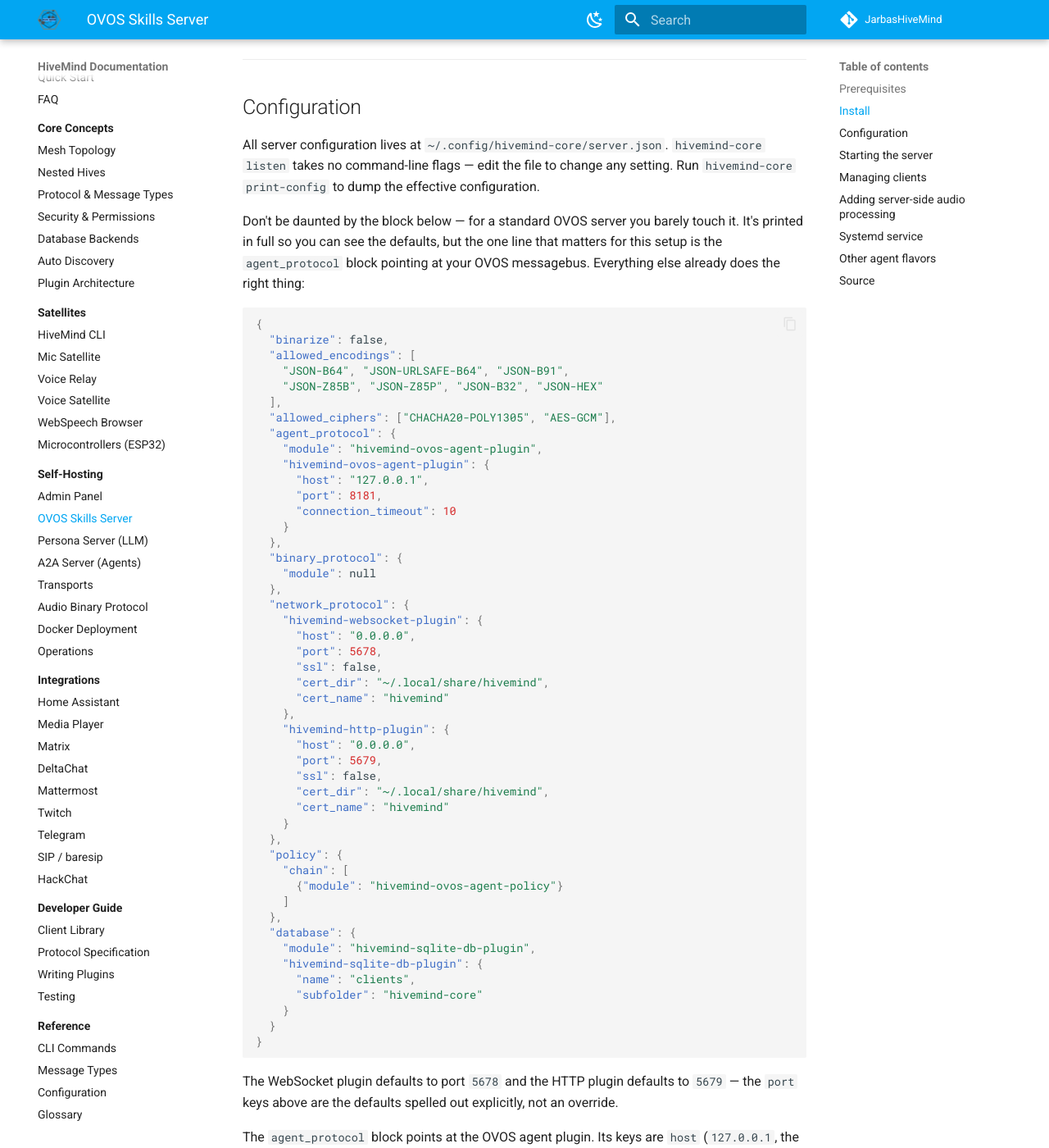
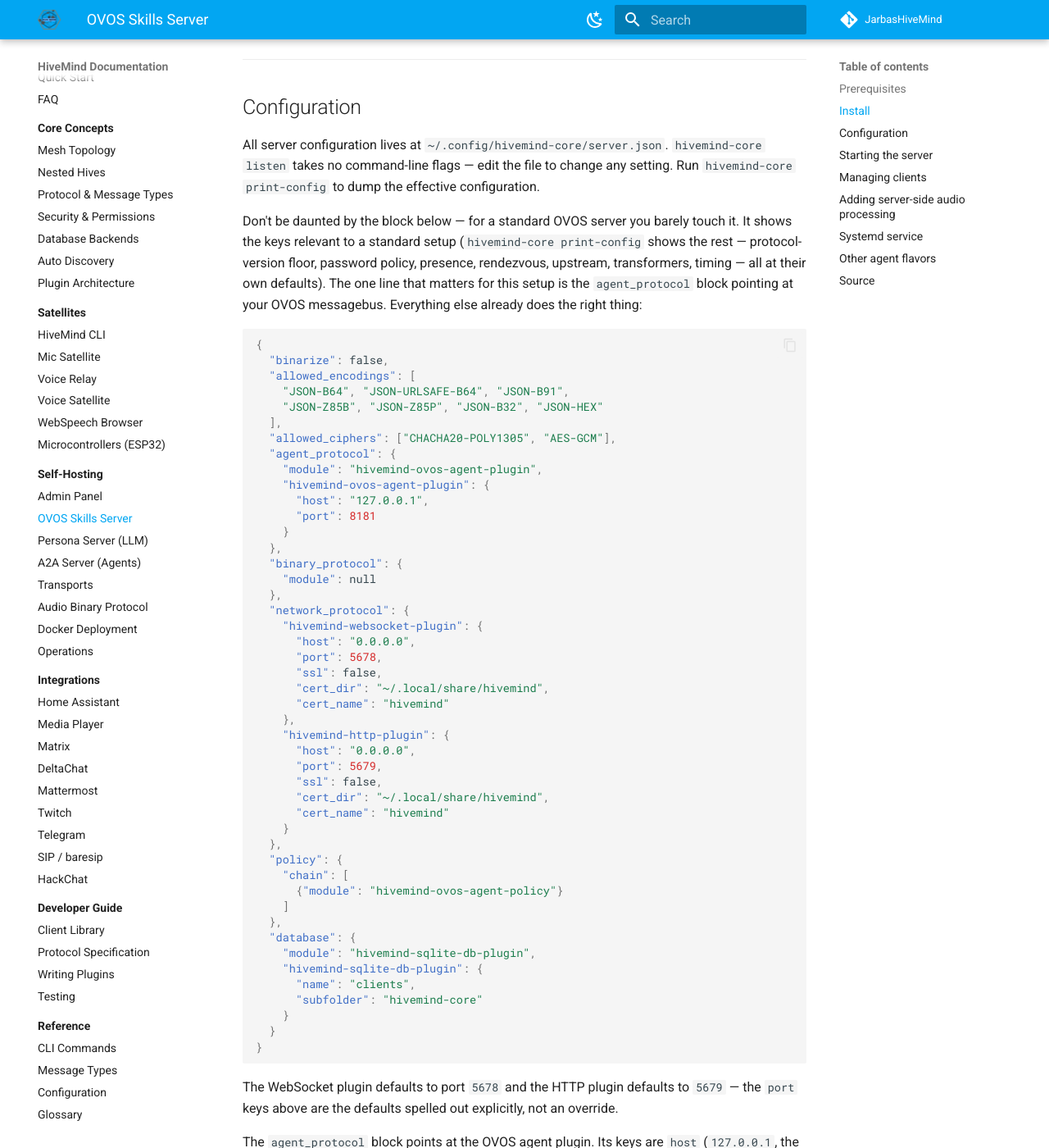
Before and after one commit to JarbasHiveMind/HiveMind-community-docs, an MkDocs documentation site: the page built from docs/server/ovos-server.md, in a window 1280 px wide and 1400 px high, scrolled down 841 px. Shown: the whole window at 82% size. Built offline with MkDocs 1.6.1 and Material for MkDocs 9.7.7, drawn with Linux system fonts in a browser that asks for light colours; some of the changed text lies outside the part shown.

Commit message:
fix: overclaimed default-config completeness, fabricated key, overgeneralized crypto claim
ovos-server.md's config block was labeled "printed in full"/"the
defaults" but omits ~11 real top-level keys (min_protocol_version,
min_password_bits, presence, rendezvous, upstream, transformers,
ping_flood_interval, last_seen_update_interval, etc.) and included
connection_timeout as if it were a hivemind-core default, when it's
actually an optional plugin-side fallback never written by
hivemind-core's own _DEFAULT dict.

index.md claimed every session is Noise-encrypted unconditionally;
hivemind-core's default min_protocol_version floor is 2, so a v2
client gets the legacy password handshake, not Noise — contradicting
the manual's own security.md and protocol-spec.md pages.

Co-Authored-By: Claude Fable 5 <noreply@anthropic.com>

````diff
--- a/docs/server/ovos-server.md
+++ b/docs/server/ovos-server.md
@@ -38,10 +38,12 @@ pip install hivemind-core
 
 All server configuration lives at `~/.config/hivemind-core/server.json`. `hivemind-core listen` takes no command-line flags — edit the file to change any setting. Run `hivemind-core print-config` to dump the effective configuration.
 
-Don't be daunted by the block below — for a standard OVOS server you barely touch it. It's
-printed in full so you can see the defaults, but the one line that matters for this setup
-is the `agent_protocol` block pointing at your OVOS messagebus. Everything else already
-does the right thing:
+Don't be daunted by the block below — for a standard OVOS server you barely touch it. It
+shows the keys relevant to a standard setup (`hivemind-core print-config` shows the rest —
+protocol-version floor, password policy, presence, rendezvous, upstream, transformers,
+timing — all at their own defaults). The one line that matters for this setup is the
+`agent_protocol` block pointing at your OVOS messagebus. Everything else already does the
+right thing:
 
 ```json
 {
@@ -55,8 +57,7 @@ does the right thing:
     "module": "hivemind-ovos-agent-plugin",
     "hivemind-ovos-agent-plugin": {
       "host": "127.0.0.1",
-      "port": 8181,
-      "connection_timeout": 10
+      "port": 8181
     }
   },
   "binary_protocol": {
@@ -97,9 +98,11 @@ The WebSocket plugin defaults to port `5678` and the HTTP plugin defaults to `56
 `port` keys above are the defaults spelled out explicitly, not an override.
 
 The `agent_protocol` block points at the OVOS agent plugin. Its keys are `host`
-(`127.0.0.1`, the OVOS messagebus host), `port` (`8181`, the messagebus port), and
-`connection_timeout` (`10` seconds, how long to wait for the messagebus before giving
-up). The entry-point names above — `hivemind-ovos-agent-plugin`,
+(`127.0.0.1`, the OVOS messagebus host) and `port` (`8181`, the messagebus port).
+`connection_timeout` (default `10` seconds, how long to wait for the messagebus before
+giving up) is an optional override the plugin falls back to internally — it isn't part of
+hivemind-core's own shipped defaults, so add it explicitly if you need a different value.
+The entry-point names above — `hivemind-ovos-agent-plugin`,
 `hivemind-ovos-agent-policy`, `hivemind-websocket-plugin`, `hivemind-http-plugin`, and
 `hivemind-sqlite-db-plugin` — are the strings `hivemind-core` resolves at startup.
 
````
Also changed, not shown: docs/index.md (+5 -3 lines).
